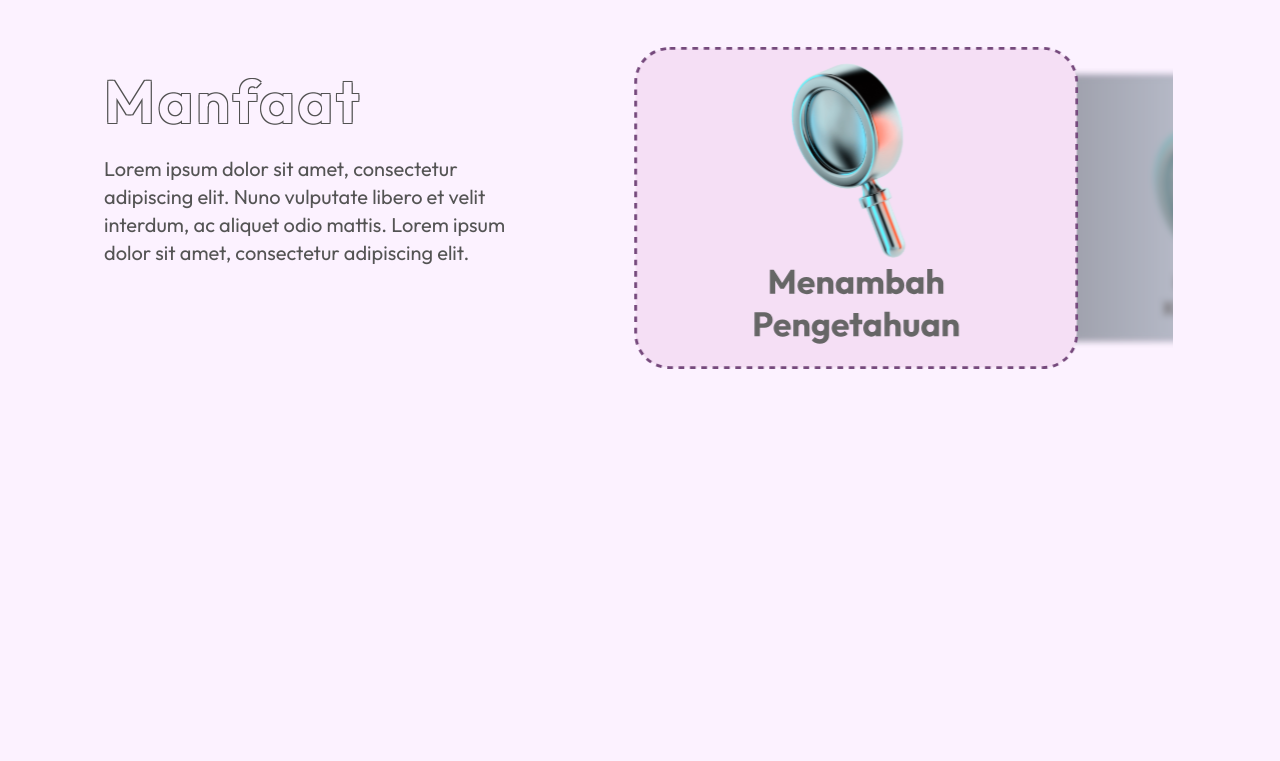
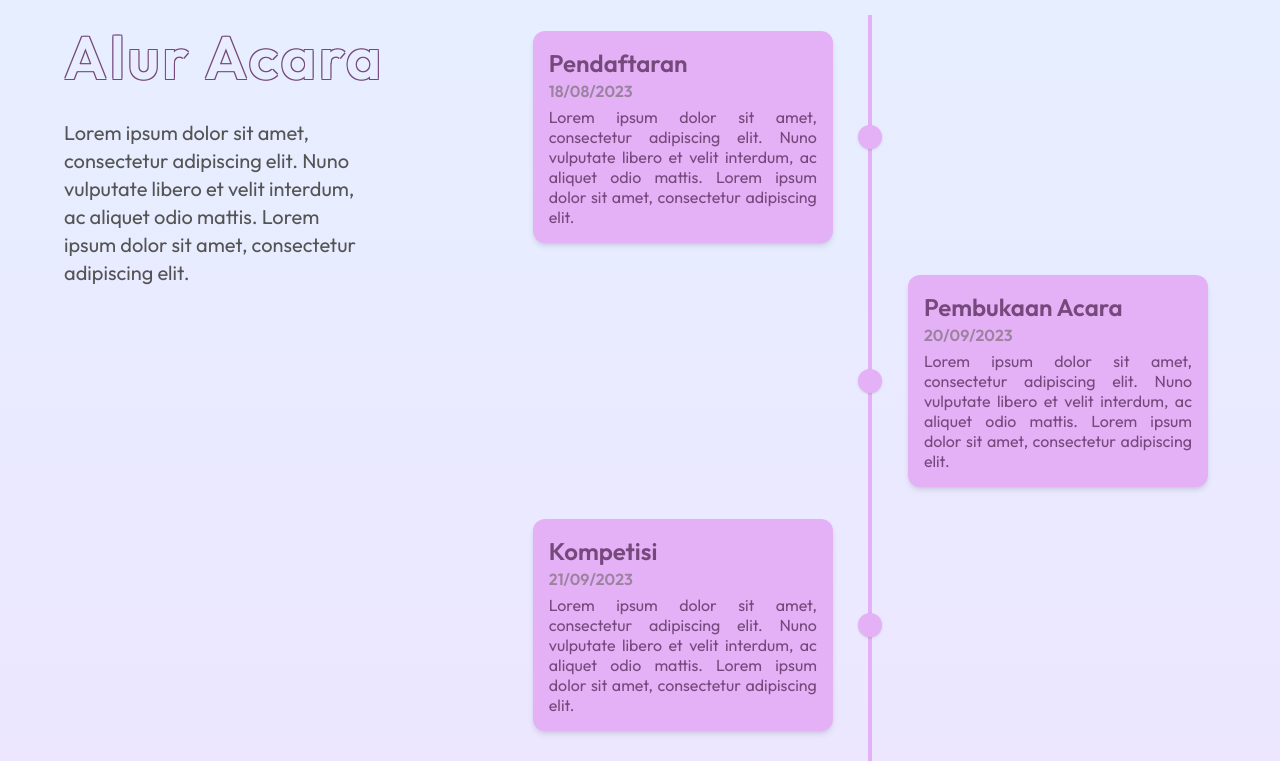
Before and after one commit to zildjianvitoo/srifoton2023fe-deployed, a Next.js app: page / in a window 1280 px wide. Shown: the part 1800-2561 px from the top of the page. Built offline with nearby package versions, Linux system fonts and the light colour scheme.

Commit message:
make timeline,reverse benefit

```diff
--- /dev/null
+++ b/components/Atom/TimelineBox.jsx
@@ -0,0 +1,40 @@
+import React from "react";
+
+export default function TimelineBox({ title, description, date, right }) {
+  if (right) {
+    return (
+      <div className="flex md:contents">
+        <div className="relative col-start-5 col-end-6 mr-10 md:mx-auto">
+          <div className="flex items-center justify-center w-6 h-full">
+            <div className="w-1 h-full dark:bg-[#75497C] bg-[#E4B0F6] pointer-events-none" />
+          </div>
+          <div className="absolute w-6 h-6 -mt-3 dark:bg-[#75497C] bg-[#E4B0F6] rounded-full shadow top-1/2" />
+        </div>
+        <div className="col-start-6 col-end-10 p-4 my-4 mr-auto dark:bg-[#75497C] bg-[#E4B0F6] shadow-md rounded-xl">
+          <h3 className="text-lg font-semibold lg:text-2xl">{title}</h3>
+          <p className=" mb-1 font-semibold text-[#9B829F] dark:text-[#C196C5]">
+            {date}
+          </p>
+          <p className="leading-tight text-justify">{description}</p>
+        </div>
+      </div>
+    );
+  }
+  return (
+    <div className="flex flex-row-reverse md:contents">
+      <div className="col-start-1 col-end-5  p-4 my-4 ml-auto dark:bg-[#75497C] bg-[#E4B0F6]  shadow-md rounded-xl">
+        <h3 className="text-lg font-semibold lg:text-2xl">{title}</h3>
+        <p className="font-semibold text-[#9B829F] dark:text-[#C196C5]">
+          {date}
+        </p>
+        <p className="mt-1 leading-tight text-justify">{description}</p>
+      </div>
+      <div className="relative col-start-5 col-end-6 mr-10 md:mx-auto">
+        <div className="flex items-center justify-center w-6 h-full">
+          <div className="w-1 h-full dark:bg-[#75497C] bg-[#E4B0F6] pointer-events-none" />
+        </div>
+        <div className="absolute w-6 h-6 -mt-3 dark:bg-[#75497C] bg-[#E4B0F6] rounded-full shadow top-1/2" />
+      </div>
+    </div>
+  );
+}
--- a/components/LandingPage/Benefit.jsx
+++ b/components/LandingPage/Benefit.jsx
@@ -6,9 +6,9 @@ export default function Benefit() {
   const { theme } = useTheme();
 
   return (
-    <section className="mt-10 xs:mt-20">
-      <div className="flex flex-col gap-8 p-10 lg:p-16 lg:flex-row ">
-        <div className={`lg:w-[35%] lg:ml-10 flex flex-col justify-start `}>
+    <section className="lg:mt-10 xs:mt-20">
+      <div className="flex flex-col p-6 lg:gap-2 lg:p-16 lg:flex-row-reverse ">
+        <div className={`lg:w-[35%] lg:mr-10 flex flex-col justify-start `}>
           <h1
             className={`mt-6 text-4xl font-semibold tracking-wider lg:text-6xl ${
               theme === "light" ? "benefit-header" : "benefit-header-dark"
@@ -22,7 +22,7 @@ export default function Benefit() {
             ipsum dolor sit amet, consectetur adipiscing elit.
           </p>
         </div>
-        <div className="lg:max-w-[55%] justify-center items-center ">
+        <div className="lg:max-w-[55%] justify-center items-center lg:mr-10">
           <SwiperSlider />
         </div>
       </div>
--- /dev/null
+++ b/components/LandingPage/Timeline.jsx
@@ -0,0 +1,70 @@
+import { useTheme } from "next-themes";
+import React from "react";
+import TimelineBox from "../Atom/TimelineBox";
+
+const timelineContent = [
+  {
+    title: "Pendaftaran",
+    date: "18/08/2023",
+    desc: "Lorem ipsum dolor sit amet, consectetur adipiscing elit. Nuno vulputate libero et velit interdum, ac aliquet odio mattis. Lorem ipsum dolor sit amet, consectetur adipiscing elit.",
+  },
+  {
+    title: "Pembukaan Acara",
+    date: "20/09/2023",
+    desc: "Lorem ipsum dolor sit amet, consectetur adipiscing elit. Nuno vulputate libero et velit interdum, ac aliquet odio mattis. Lorem ipsum dolor sit amet, consectetur adipiscing elit.",
+  },
+  {
+    title: "Kompetisi",
+    date: "21/09/2023",
+    desc: "Lorem ipsum dolor sit amet, consectetur adipiscing elit. Nuno vulputate libero et velit interdum, ac aliquet odio mattis. Lorem ipsum dolor sit amet, consectetur adipiscing elit.",
+  },
+  {
+    title: "Seminar",
+    date: "02/10/2023",
+    desc: "Lorem ipsum dolor sit amet, consectetur adipiscing elit. Nuno vulputate libero et velit interdum, ac aliquet odio mattis. Lorem ipsum dolor sit amet, consectetur adipiscing elit.",
+  },
+  {
+    title: "Penutupan Acara",
+    date: "04/10/2023",
+    desc: "Lorem ipsum dolor sit amet, consectetur adipiscing elit. Nuno vulputate libero et velit interdum, ac aliquet odio mattis. Lorem ipsum dolor sit amet, consectetur adipiscing elit.",
+  },
+];
+
+export default function TimeLine() {
+  const { theme } = useTheme();
+
+  return (
+    <section id="timeline" className="mt-16">
+      <div className="flex flex-col lg:flex-row bg-gradient-to-b from-[#E6EFFF] to-[#F0E1FF] dark:from-[#2F3164] dark:to-[#4B2052] p-4  lg:p-10 lg:px-16">
+        {/* component */}
+        <div className="flex flex-col gap-4 lg:gap-8 lg:w-[40%] mt-5 ">
+          <h1
+            className={`text-4xl font-semibold tracking-wider text-transparent lg:text-6xl ${
+              theme === "light" ? "timeline-header" : "timeline-header-dark"
+            }`}
+          >
+            Alur Acara
+          </h1>
+          <p className="text-[#545454] dark:text-[#9BA7BC] lg:w-[65%] text-lg lg:text-xl">
+            Lorem ipsum dolor sit amet, consectetur adipiscing elit. Nuno
+            vulputate libero et velit interdum, ac aliquet odio mattis. Lorem
+            ipsum dolor sit amet, consectetur adipiscing elit.
+          </p>
+        </div>
+        <div className="container lg:w-[60%] mt-8 lg:mt-0">
+          <div className="flex flex-col grid-cols-9 p-2 mx-auto md:grid  text-[#75497C] dark:text-[#fde5ff]">
+            {timelineContent.map((item, index) => (
+              <TimelineBox
+                key={item.title}
+                title={item.title}
+                date={item.date}
+                description={item.desc}
+                right={index == 1 || index == 4 ? true : false}
+              />
+            ))}
+          </div>
+        </div>
+      </div>
+    </section>
+  );
+}
--- a/components/Navbar.jsx
+++ b/components/Navbar.jsx
@@ -7,6 +7,7 @@ import Image from "next/image";
 
 export default function Navbar() {
   const [isOpen, setIsOpen] = useState(false);
+
   const router = useRouter();
 
   const { theme, setTheme } = useTheme();
--- a/pages/index.jsx
+++ b/pages/index.jsx
@@ -3,12 +3,14 @@ import Image from "next/image";
 import Jumbotron from "@/components/LandingPage/Jumbotron";
 import Intro from "@/components/LandingPage/Intro";
 import Benefit from "@/components/LandingPage/Benefit";
+import Timeline from "@/components/LandingPage/Timeline";
 
 export default function Home() {
   return (
     <div className="bg-[#FCF2FF] dark:bg-[#02053E] w-full overflow-x-hidden">
       <Jumbotron />
       <Intro />
+      <Timeline />
       <Benefit />
       <div className="mb-96"></div>
     </div>
--- a/styles/globals.css
+++ b/styles/globals.css
@@ -107,11 +107,14 @@
   -webkit-filter: blur(4px);
 }
 
-/* .swiper-container {
-  width: 750px;
-  padding-top: 50px;
-  padding-bottom: 50px;
+.timeline-header {
+  color: #e8eeff;
+  text-shadow: -1px 1px 0 #75497c, 1px 1px 0 #75497c, 1px -1px 0 #75497c,
+    -1px -1px 0 #75497c;
 }
-.swiper-slide {
-  width: 300px;
-} */
+
+.timeline-header-dark {
+  color: #332f62;
+  text-shadow: -1px 1px 0 #efdfff, 1px 1px 0 #efdfff, 1px -1px 0 #efdfff,
+    -1px -1px 0 #efdfff;
+}
```
